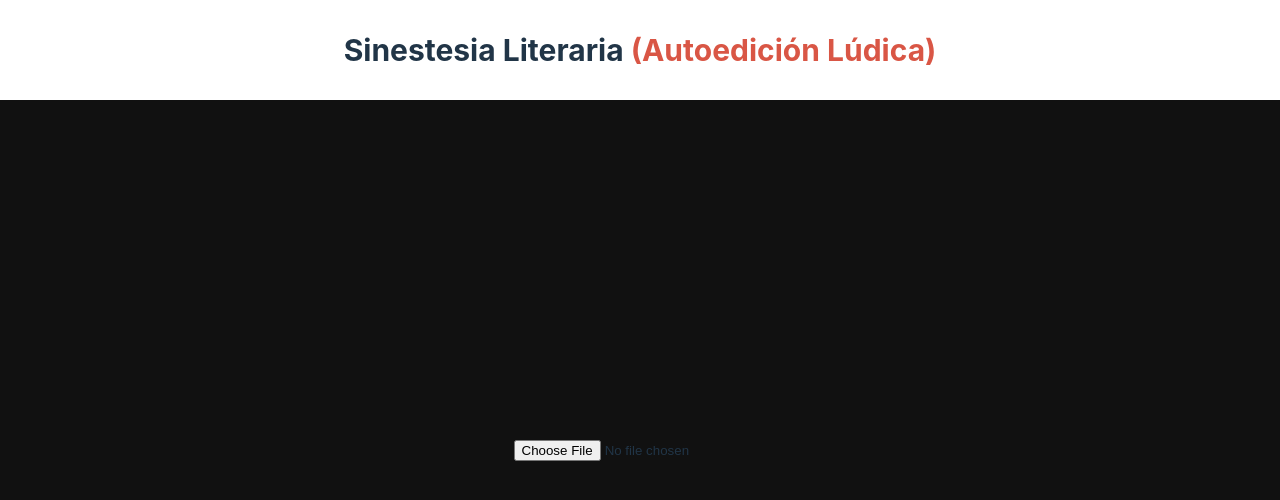
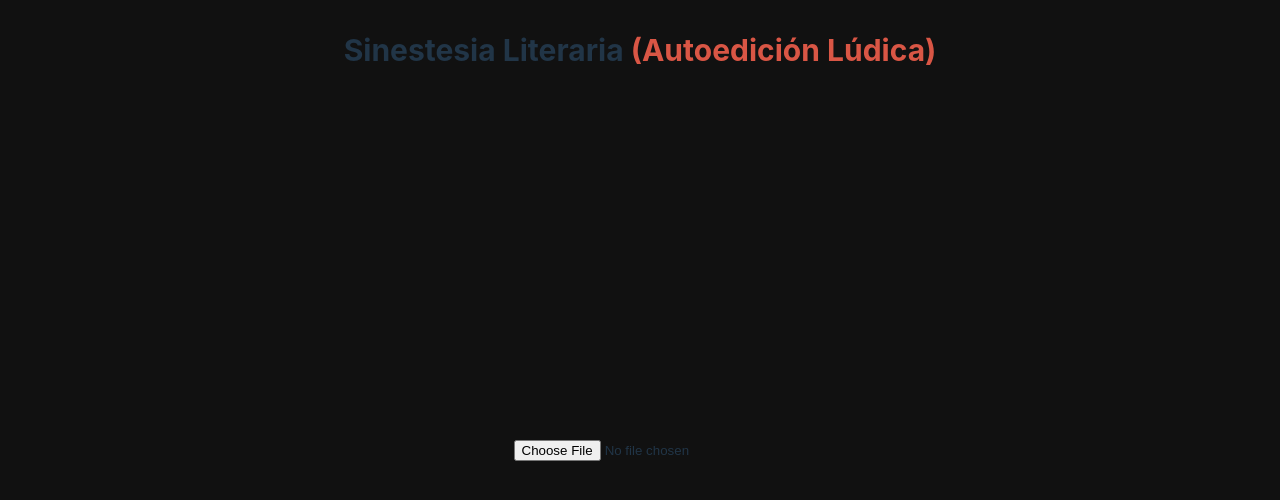
Before and after one commit to jmmzzei/sinestesia, a React (Vite) app: page / in a window 1280 px wide. Shown: the top 500 px of the page. Built offline with nearby package versions, Linux system fonts and the light colour scheme.

Commit message:
Fix styles

```diff
--- a/src/index.css
+++ b/src/index.css
@@ -13,6 +13,7 @@
   -moz-osx-font-smoothing: grayscale;
 }
 
+
 a {
   font-weight: 500;
   color: #646cff;
@@ -22,11 +23,14 @@ a:hover {
   color: #535bf2;
 }
 
+
+
 body {
   margin: 0;
   display: flex;
   min-width: 320px;
   min-height: 100vh;
+  background-color: #111;
 }
 
 #root {
@@ -63,6 +67,7 @@ body {
   align-items:center;
   justify-content: center;
   box-shadow: 0 0 20px #00000095;
+  background: #111;
 }
 
 .title {
```
Also changed, not shown: 5 other files (tests, documents, lock files or other folders).
